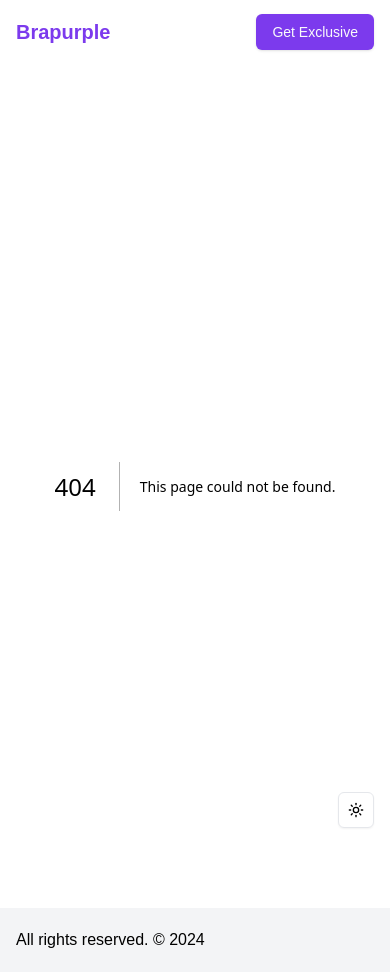
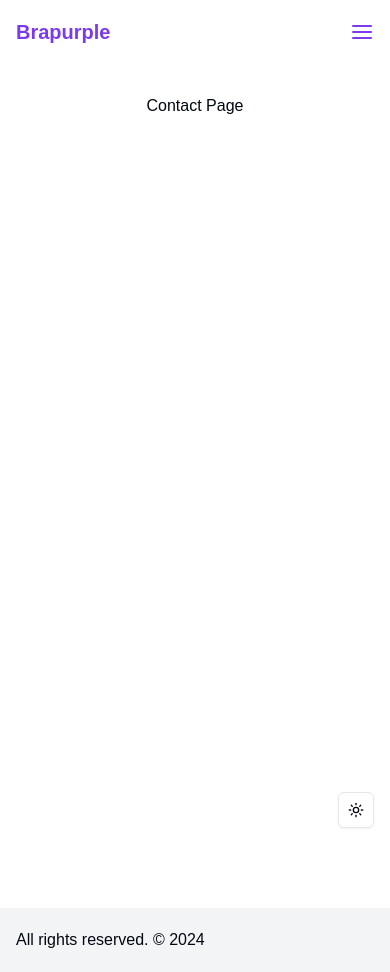
Before and after one commit to nanawilber/brapurple, a Next.js app: page /contact in a window 390 px wide. Before the commit this address had no page. Built offline with nearby package versions, Linux system fonts and the light colour scheme.

Commit message:
feat: mobile menu

```diff
--- /dev/null
+++ b/app/about/page.jsx
@@ -0,0 +1,11 @@
+import React from "react";
+
+const AboutPage = () => {
+  return (
+    <div className="grid grid-rows-[20px_1fr_20px] items-center justify-items-center min-h-screen p-8 pb-20 gap-16 sm:p-20">
+      About Page
+    </div>
+  );
+};
+
+export default AboutPage;
--- /dev/null
+++ b/app/contact/page.jsx
@@ -0,0 +1,11 @@
+import React from "react";
+
+const contactPage = () => {
+  return (
+    <div className="grid grid-rows-[20px_1fr_20px] items-center justify-items-center min-h-screen p-8 pb-20 gap-16 sm:p-20">
+      Contact Page
+    </div>
+  );
+};
+
+export default contactPage;
--- a/components/NavSection.jsx
+++ b/components/NavSection.jsx
@@ -1,6 +1,9 @@
-import React from "react";
+"use client";
+
+import React, { useState } from "react";
 import { Button } from "./ui/button";
 import Link from "next/link";
+import { AlignJustify, X } from "lucide-react";
 
 const NavLinks = [
   { name: "Home", slug: "home", path: "/" },
@@ -9,9 +12,15 @@ const NavLinks = [
 ];
 
 const NavSection = () => {
+  const [menuOpen, setMenuOpen] = useState(false);
+
+  const toggleMenu = () => {
+    setMenuOpen((prev) => !prev);
+  };
+
   return (
     <div className="dark:bg-black/50 backdrop-blur-sm sticky top-0 z-50">
-      <div className="h-16 container mx-auto px-4 flex justify-between items-center">
+      <div className="h-16 container mx-auto px-4 flex justify-between items-center relative">
         <div className=" font-bold text-xl text-primary">Brapurple</div>
         <nav className="hidden md:flex space-x-4 md:space-x-8 lg:space-x-12">
           {NavLinks.map((item, idx) => {
@@ -22,7 +31,23 @@ const NavSection = () => {
             );
           })}
         </nav>
-        <Button className="hover:text-purple-400">Get Exclusive</Button>
+        {menuOpen && (
+          <nav className="md:hidden absolute top-20 right-10 dark:bg-black/50 backdrop-blur-sm flex flex-col gap-2">
+            {NavLinks.map((item, idx) => {
+              return (
+                <Link key={idx} href={item.path}>
+                  {item.name}
+                </Link>
+              );
+            })}
+          </nav>
+        )}
+        <div onClick={toggleMenu} className="md:hidden text-primary">
+          {menuOpen ? <X /> : <AlignJustify />}
+        </div>
+        <Button className="hover:text-purple-400 hidden md:block">
+          Get Exclusive
+        </Button>
       </div>
     </div>
   );
```
